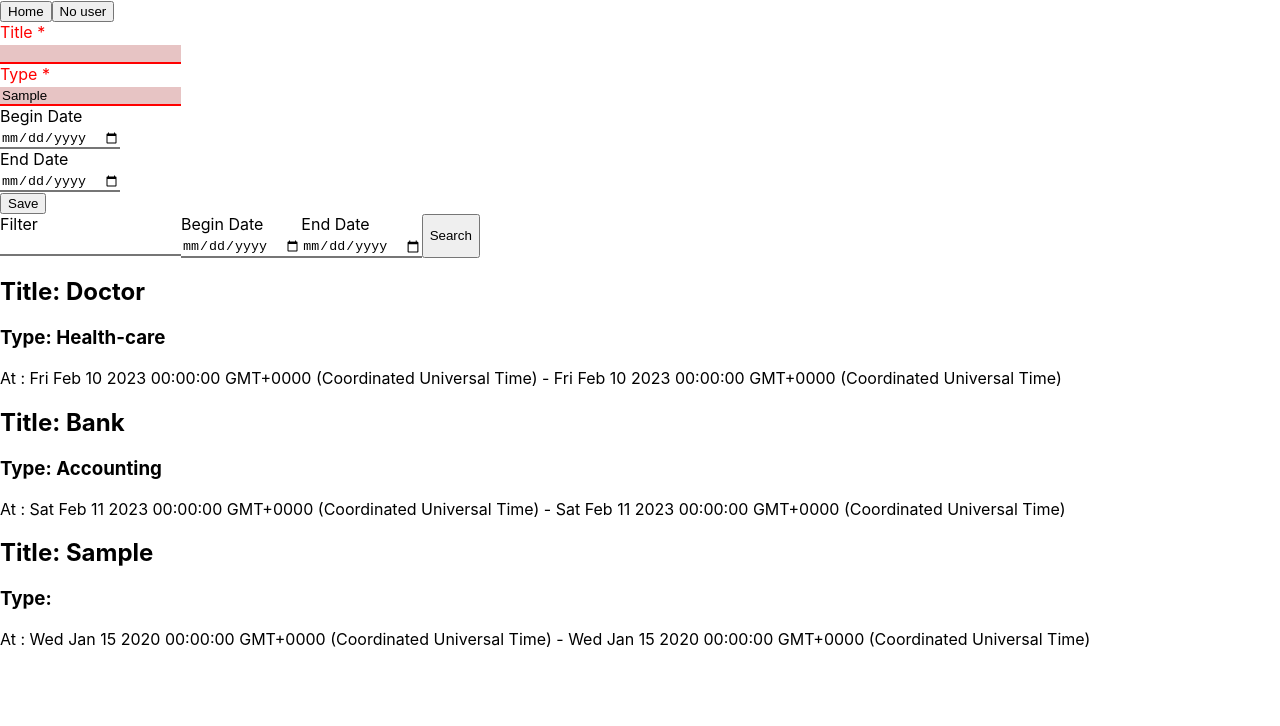
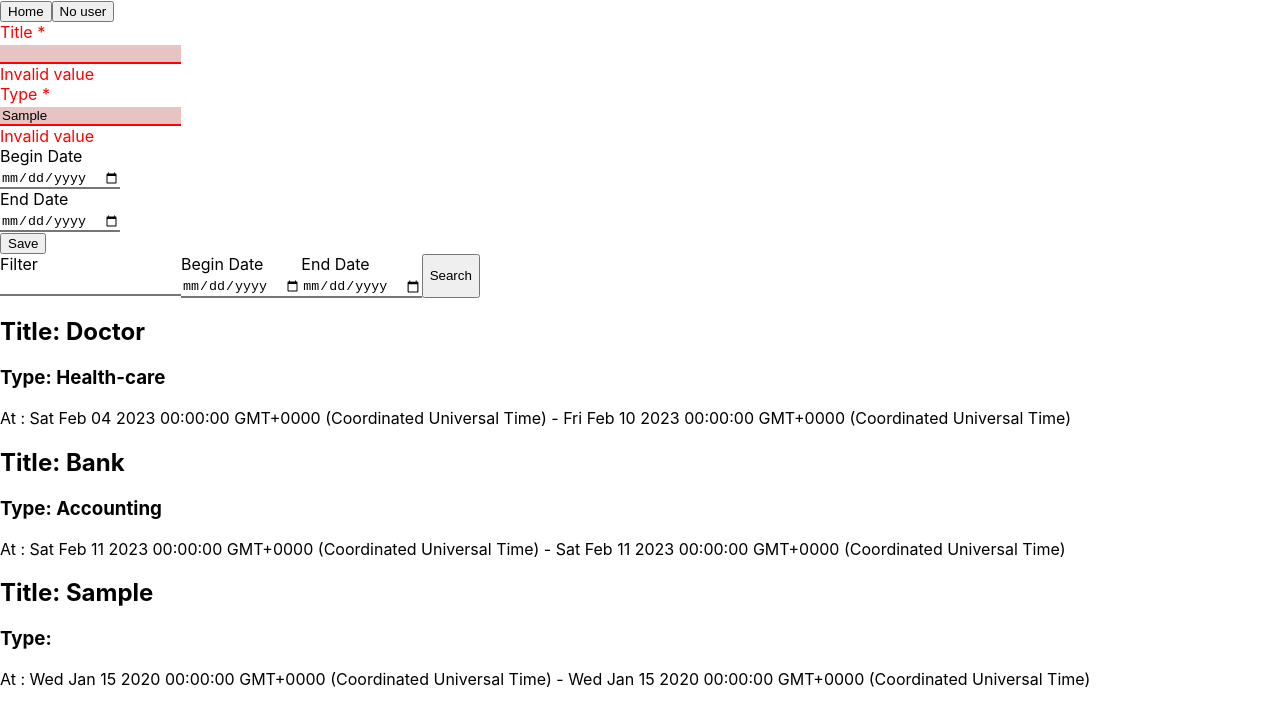
Before and after one commit to agustinsilvano/learning-react, a React (Create React App) app: page / in a window 1280 px wide. Both pictures are taken after typing "Sample", "Sample", "2020-01-15", "2020-01-15" into the empty fields and a click on the button "Save". Shown: the top 726 px of the page. Built offline with nearby package versions, Linux system fonts and the light colour scheme.

Commit message:
feat: add custom hook and refactor part of the inputs

```diff
--- a/src/components/Home/Home.tsx
+++ b/src/components/Home/Home.tsx
@@ -8,8 +8,8 @@ import AppointmentErrorBoundary from './components/Appointment/ErrorBoundary/Err
 
 const Home: React.FC = () => {
     const INITIAL_APPOINTMENTS: Appointment[] = [
-        new Appointment("1", "Doctor", APPOINTMENT_TYPES.HEALTH_CARE, new Date(2023, 1, 10), new Date(2023, 1, 10)),
-        new Appointment("2", "Bank", APPOINTMENT_TYPES.ACCOUNTING, new Date(2023, 1, 11), new Date(2023, 1, 11))
+        new Appointment("1", "Doctor", APPOINTMENT_TYPES.HEALTH_CARE.VALUE, new Date(2023, 1, 4), new Date(2023, 1, 10)),
+        new Appointment("2", "Bank", APPOINTMENT_TYPES.ACCOUNTING.VALUE, new Date(2023, 1, 11), new Date(2023, 1, 11))
     ]
 
     const [appointments, setAppointments] = useState(INITIAL_APPOINTMENTS);
--- a/src/components/Home/components/Appointment/ NewAppointment/NewAppointment.tsx
+++ b/src/components/Home/components/Appointment/ NewAppointment/NewAppointment.tsx
@@ -5,14 +5,11 @@ import { CreateUpdateAppointment } from 'models/Appointment/CreateUpdateAppointm
 import AppButton from 'components/shared/AppButton/AppButton';
 import AppForm from 'components/shared/AppForm/AppForm';
 import AppInput from 'components/shared/AppInput/AppInput';
-import { APPOINTMENT_VALUES_LIST } from 'helpers/Appointment/AppointmentTypes';
+import { APPOINTMENT_TYPES_LIST } from 'helpers/Appointment/AppointmentTypes';
 
-
-interface INewAppointment extends ICreateEntity { }
-
+interface INewAppointment extends ICreateEntity {}
 
 const NewAppointment: React.FC<INewAppointment> = (props: INewAppointment) => {
-
 	const [title, setTitle] = useState('');
 	const [beginDate, setBeginDate] = useState('');
 	const [endDate, setEndDate] = useState('');
@@ -23,23 +20,22 @@ const NewAppointment: React.FC<INewAppointment> = (props: INewAppointment) => {
 
 	const onTitleChangeHandler = (event: React.FormEvent<HTMLInputElement>) => {
 		setTitle(event.currentTarget.value);
-    }
+	};
 
 	const onBeginDateChangeHandler = (event: React.FormEvent<HTMLInputElement>) => {
 		setBeginDate(event.currentTarget.value);
-    }
+	};
 
 	const onEndDateChangeHandler = (event: React.FormEvent<HTMLInputElement>) => {
 		setEndDate(event.currentTarget.value);
-    }
+	};
 
 	const resetInputs = () => {
 		setTitle('');
-        if (typeRef.current)
-            typeRef.current.value = '';
+		if (typeRef.current) typeRef.current.value = '';
 		setBeginDate('');
 		setEndDate('');
-    }
+	};
 
 	const onSubmitHandler = (event: React.FormEvent<HTMLInputElement>) => {
 		event.preventDefault();
@@ -52,54 +48,40 @@ const NewAppointment: React.FC<INewAppointment> = (props: INewAppointment) => {
 		const appointment = new Appointment(id, title, type, new Date(beginDate), new Date(endDate));
 
 		if (Math.random() < 0.5) {
-            throw new Error("Something went wrong, try again later...")
+			throw new Error('Something went wrong, try again later...');
 		}
 
 		props.onCreate(appointment);
 
 		resetInputs();
-    }
+	};
 
 	//Function used to validate the title input, checks if title input starts with upper case char.
-    const titleValidator = (s: string): boolean => { return s.charAt(0) === s.charAt(0).toUpperCase(); }
+	const titleValidator = (s: string): boolean => {
+		return s.charAt(0) === s.charAt(0).toUpperCase();
+	};
 
 	//Function used to validate the type input, checks if the type value is included on the existing list.
-    const typeValidator = (s: string): boolean => { return APPOINTMENT_VALUES_LIST.some(v => v === s); }
+	const typeValidator = (s: string): boolean => {
+		return APPOINTMENT_TYPES_LIST.some((v) => v.VALUE === s);
+	};
 
 	return (
 		<AppForm onSubmit={onSubmitHandler}>
 			<AppInput
-                title='Title'
-                type='text'
+				title="Title"
+				type="text"
 				value={title}
 				onChange={onTitleChangeHandler}
 				validator={titleValidator}
 				isRequired={true}
 			/>
-            <AppInput
-                title='Type'
-                type='text'
-                ref={typeRef}
-                validator={typeValidator}
-                isRequired={true}
-            />
-            <AppInput
-                title='Begin Date'
-                type='date'
-                value={beginDate?.toString()}
-                onChange={onBeginDateChangeHandler}
-            />
-            <AppInput
-                title='End Date'
-                type='date'
-                value={endDate?.toString()}
-                onChange={onEndDateChangeHandler}
-            />
-            <AppButton
-                type='submit'
-            />
+			<AppInput title="Type" type="text" ref={typeRef} validator={typeValidator} isRequired={true} />
+			<AppInput title="Begin Date" type="date" value={beginDate?.toString()} onChange={onBeginDateChangeHandler} />
+			<AppInput title="End Date" type="date" value={endDate?.toString()} onChange={onEndDateChangeHandler} />
+			<AppButton type="submit" />
 		</AppForm>
-    )
-}
+	);
+};
 
 export default NewAppointment;
--- a/src/components/Home/components/Appointment/AppointmentList/components/AppointmentItem/AppointmentItem.tsx
+++ b/src/components/Home/components/Appointment/AppointmentList/components/AppointmentItem/AppointmentItem.tsx
@@ -1,12 +1,15 @@
+import useAppointmentNeedAttention from 'hooks/useAppointmentNeedAttention';
 import { IHasTitle, IHasType } from 'interfaces/Common';
 
 
-interface IAppointmentItem extends IHasTitle, IHasType {
+export interface IAppointmentItem extends IHasTitle, IHasType {
     beginDate: Date;
     endDate: Date;
 }
 
 const AppointmentItem: React.FC<IAppointmentItem> = (props: IAppointmentItem) => {
+
+    const needAttention = useAppointmentNeedAttention(props);
 
     return (
         <>
@@ -19,7 +22,7 @@ const AppointmentItem: React.FC<IAppointmentItem> = (props: IAppointmentItem) =>
             <div>
                 At : {props.beginDate.toString()} - {props.endDate.toString()}
             </div>
-
+            {needAttention && <h5>Need attention!</h5>}
         </>
     );
 }
--- a/src/components/Home/components/Appointment/ErrorBoundary/ErrorBoundary.tsx
+++ b/src/components/Home/components/Appointment/ErrorBoundary/ErrorBoundary.tsx
@@ -20,12 +20,10 @@ class AppointmentErrorBoundary extends Component<IAppointmentErrorBoundaryProps,
     }
 
     componentDidCatch(error: Error, errorInfo: ErrorInfo): void {
-        debugger;
         this.setState(() => { return { hasError: true, errorMessage: error.message } });
     }
 
     render(): ReactNode {
-        debugger;
         if (this.state.hasError) {
             return <AppToaster isError={this.state.hasError} description={this.state.errorMessage}></AppToaster>
         }
--- a/src/components/NavBar/components/HomeButton/HomeButton.tsx
+++ b/src/components/NavBar/components/HomeButton/HomeButton.tsx
@@ -37,11 +37,11 @@ class HomeButton extends Component<HomeButtonProps, HomeButtonState> {
     //Equivalent to useEffect(...,[someValue])
     componentDidUpdate(prevProps: Readonly<HomeButtonProps>, prevState: Readonly<HomeButtonState>, snapshot?: any): void {
         //Circular counter, from 0 to 9.
-        if (prevState.counter == 9) {
+        if (prevState.counter === 9) {
             this.setState({ counter: 0 });
         }
 
-        if (prevState.counter % 2 == 0) console.log("Even counter");
+        if (prevState.counter % 2 === 0) console.log("Even counter");
 
     }
 
--- a/src/components/shared/AppInput/AppInput.module.scss
+++ b/src/components/shared/AppInput/AppInput.module.scss
@@ -19,6 +19,6 @@ input:focus {
 	background: rgb(231, 196, 196);
 }
 
-.invalid label {
+.invalid {
 	color: red;
 }
--- a/src/components/shared/AppInput/AppInput.tsx
+++ b/src/components/shared/AppInput/AppInput.tsx
@@ -1,11 +1,12 @@
 import { ChangeEvent, useEffect, useReducer, useState } from 'react';
 import { IHasId, IHasInputType, IHasTitle, IHasValue, IIsRequired, IOnBlur, IOnChange } from 'interfaces/Common';
-import styles from './AppInput.module.scss'
+import styles from './AppInput.module.scss';
 import { DefaultInputValidator, InputValidator } from 'types/Validator';
 
 interface IAppInput extends IHasId, IHasTitle, IHasInputType, IHasValue, IOnChange, IIsRequired, IOnBlur {
 	ref?: React.RefObject<HTMLInputElement>;
 	validator?: InputValidator;
+	invalidMessage?: string;
 }
 
 class AppInputState {
@@ -13,7 +14,6 @@ class AppInputState {
 	isValid: boolean;
 	isRequired: boolean;
 	validator: InputValidator;
-
 
 	/**
 	 *
@@ -28,18 +28,20 @@ class AppInputState {
 
 type AppInputAction =
 	//Action used to capture the user inputs.
-    | { type: 'INPUT_CHANGED', value: string }
+	| { type: 'INPUT_CHANGED'; value: string }
 	//Action used to detect the change on the focus and perform the validations.
 	| { type: 'INPUT_BLUR' };
 
 function inputReducer(state: AppInputState, action: AppInputAction): AppInputState {
 	switch (action.type) {
-        case 'INPUT_CHANGED':
+		case 'INPUT_CHANGED': {
 			return new AppInputState(action.value, state.isValid, state.isRequired, state.validator);
-        case 'INPUT_BLUR':
+		}
+		case 'INPUT_BLUR': {
 			let isValid = !state.isRequired || DefaultInputValidator(state.value);
 			if (state.validator) isValid = isValid && state.validator(state.value);
 			return new AppInputState(state.value, isValid, state.isRequired, state.validator);
+		}
 	}
 }
 
@@ -52,31 +54,28 @@ const AppInput: React.FC<IAppInput> = (props: IAppInput) => {
 
 	const onChangeHandler = (event: ChangeEvent<HTMLInputElement>) => {
 		//TODO: Check how to execute this handler.
-        dispatchReducer({ type: 'INPUT_CHANGED', value: event.target.value })
+		dispatchReducer({ type: 'INPUT_CHANGED', value: event.target.value });
 
 		// props.onChange && props.onChange(event);
-    }
+	};
 
 	const onBlurHandler = () => {
-        dispatchReducer({ type: 'INPUT_BLUR' })
-    }
-
+		dispatchReducer({ type: 'INPUT_BLUR' });
+	};
 
 	useEffect(() => {
 		const debouncer = setTimeout(() => {
-            console.log("Performing validation...")
+			console.log('Performing validation...');
 		}, DEBOUNCING_RATE);
 
 		//Using the clean-up function to reset the timer.
 		return () => {
 			clearTimeout(debouncer);
-        }
-
-    },
-        [inputState.isValid]);
+		};
+	}, [inputState.isValid]);
 
 	return (
-        <div className={`${!inputState.isValid ? styles.invalid : ''}`} >
+		<div className={`${!inputState.isValid ? styles.invalid : ''}`}>
 			<label htmlFor={`${props.id}`}> {`${props.title} ${props.isRequired ? '*' : ''}`}</label>
 			<input
 				id={`${props.id}`}
@@ -87,8 +86,11 @@ const AppInput: React.FC<IAppInput> = (props: IAppInput) => {
 				ref={props.ref}
 				{...props}
 			/>
-        </div >
-    )
-}
+			{!inputState.isValid && (
+				<div className={`${!inputState.isValid ? styles.invalid : ''}`}>{props.invalidMessage || 'Invalid value'}</div>
+			)}
+		</div>
+	);
+};
 
 export default AppInput;
--- a/src/helpers/Appointment/AppointmentTypes.ts
+++ b/src/helpers/Appointment/AppointmentTypes.ts
@@ -1,8 +1,20 @@
 export const APPOINTMENT_TYPES = {
-	HEALTH_CARE: 'Health-care',
-	PERSONNAL_MATTER: 'Personnal matter',
-	ACCOUNTING: 'Accounting',
-	OTHER: 'Other'
+	HEALTH_CARE: {
+		VALUE: 'Health-care',
+		NEED_ATTENTION_DAYS: 2
+	},
+	PERSONNAL_MATTER: {
+		VALUE: 'Personnal matter',
+		NEED_ATTENTION_DAYS: 2
+	},
+	ACCOUNTING: {
+		VALUE: 'Accounting',
+		NEED_ATTENTION_DAYS: 2
+	},
+	OTHER: {
+		VALUE: 'Other',
+		NEED_ATTENTION_DAYS: 2
+	}
 };
 
-export const APPOINTMENT_VALUES_LIST = Object.entries(APPOINTMENT_TYPES).map(([k, v]) => v);
+export const APPOINTMENT_TYPES_LIST = Object.entries(APPOINTMENT_TYPES).map(([k, v]) => v);
--- /dev/null
+++ b/src/hooks/useAppointmentNeedAttention.ts
@@ -0,0 +1,26 @@
+import { useEffect, useState } from 'react';
+import { APPOINTMENT_TYPES_LIST } from 'helpers/Appointment/AppointmentTypes';
+import { IAppointmentItem } from 'components/Home/components/Appointment/AppointmentList/components/AppointmentItem/AppointmentItem';
+
+//Custom hook used tho determine if the appointment need attention or not.
+const useAppointmentNeedAttention = (appointment: IAppointmentItem) => {
+	const [needAttention, setNeedAttention] = useState(false);
+
+	useEffect(() => {
+		const diffDays = Math.ceil(
+			Math.abs(appointment.beginDate.getTime() - new Date().getTime()) / (1000 * 60 * 60 * 24)
+		);
+
+		//Get the appointment type of the repository list.
+		const appointmentType = APPOINTMENT_TYPES_LIST.find((x) => x.VALUE === appointment.type);
+
+		if (appointmentType) {
+			//Need attention if the difference of the event and today is less than the value configured for the provided `type`.
+			setNeedAttention(diffDays < appointmentType.NEED_ATTENTION_DAYS);
+		}
+	}, [appointment]);
+
+	return needAttention;
+};
+
+export default useAppointmentNeedAttention;
```
Also changed, not shown: src/helpers/Appointment/AppointmentColorMapper.ts (+4 -4 lines). Lines whose indentation alone changed are shown as unchanged.
